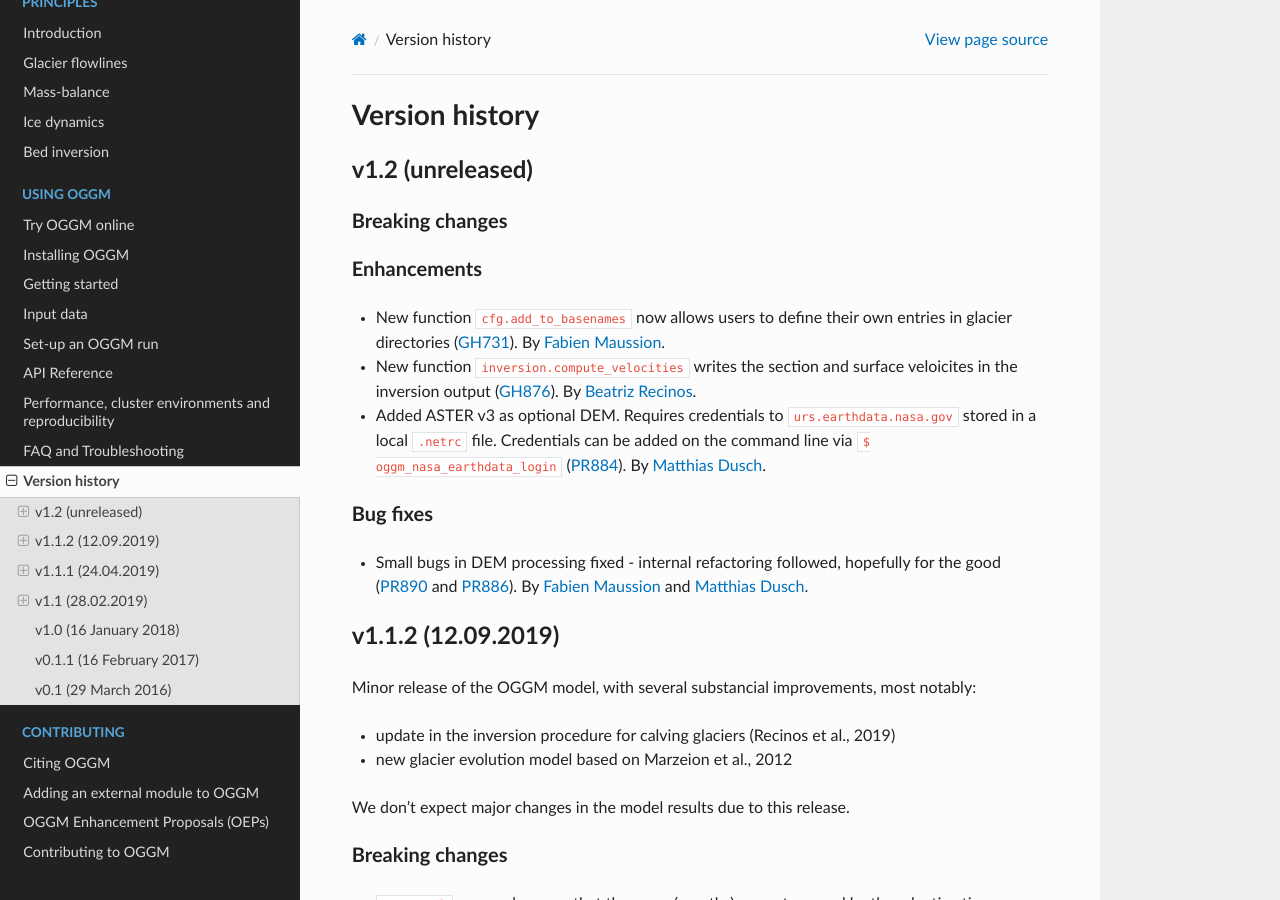
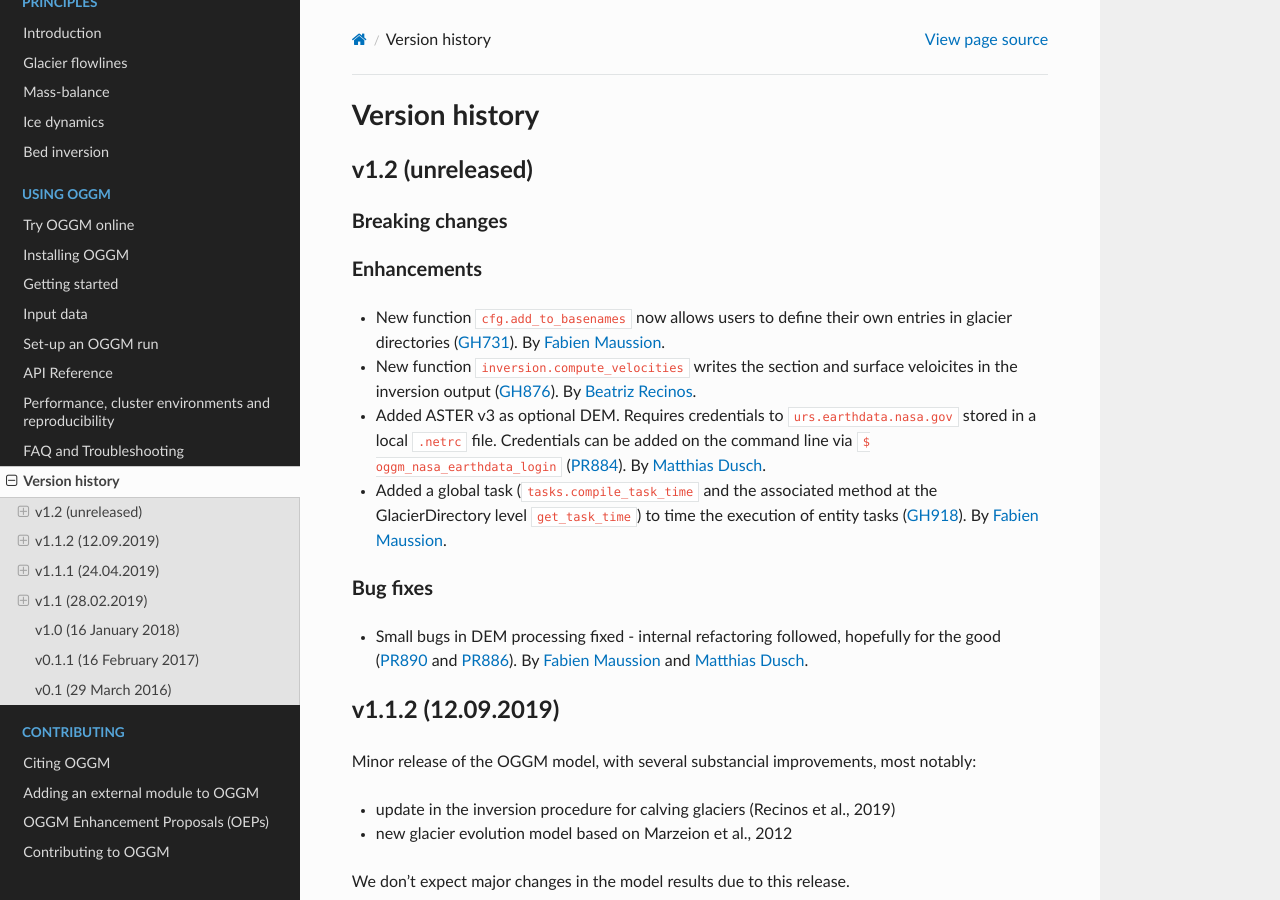
Before and after one commit to OGGM/oggm, a Sphinx documentation site: the page built from docs/whats-new.rst, in a window 1280 px wide and 900 px high. Built offline with Sphinx 7.4.7 and the Read the Docs theme 2.0.0, drawn with Linux system fonts in a browser that asks for light colours; the version number could not be read and is left out.

Commit message:
pep8 and whats new

```diff
--- a/docs/whats-new.rst
+++ b/docs/whats-new.rst
@@ -24,6 +24,10 @@ Enhancements
   can be added on the command line via ``$ oggm_nasa_earthdata_login``
   (:pull:`884`).
   By `Matthias Dusch <https://github.com/matthiasdusch>`_.
+- Added a global task (``tasks.compile_task_time`` and the associated method at
+  the GlacierDirectory level ``get_task_time``) to time the execution of
+  entity tasks (:issue:`918`).
+  By `Fabien Maussion <https://github.com/fmaussion>`_.
 
 Bug fixes
 ~~~~~~~~~
```
Also changed, not shown: 1 other file.
